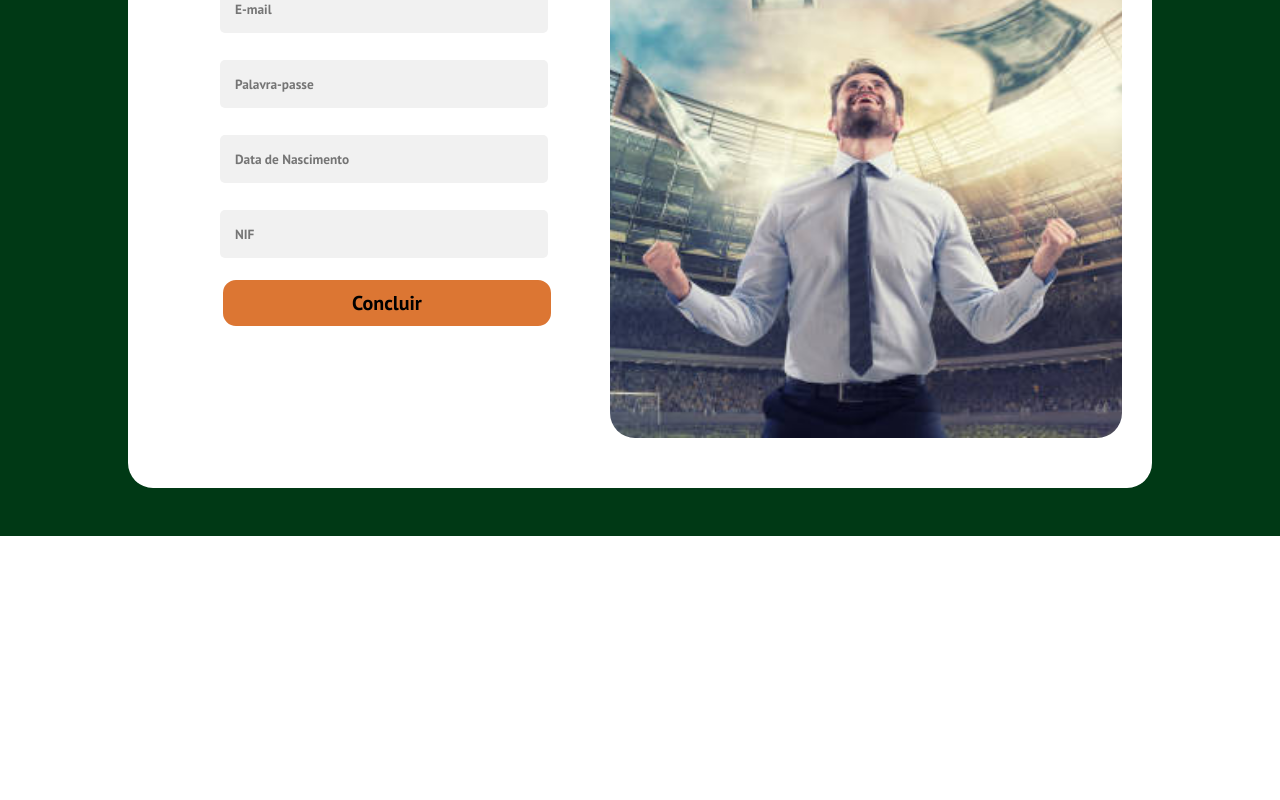
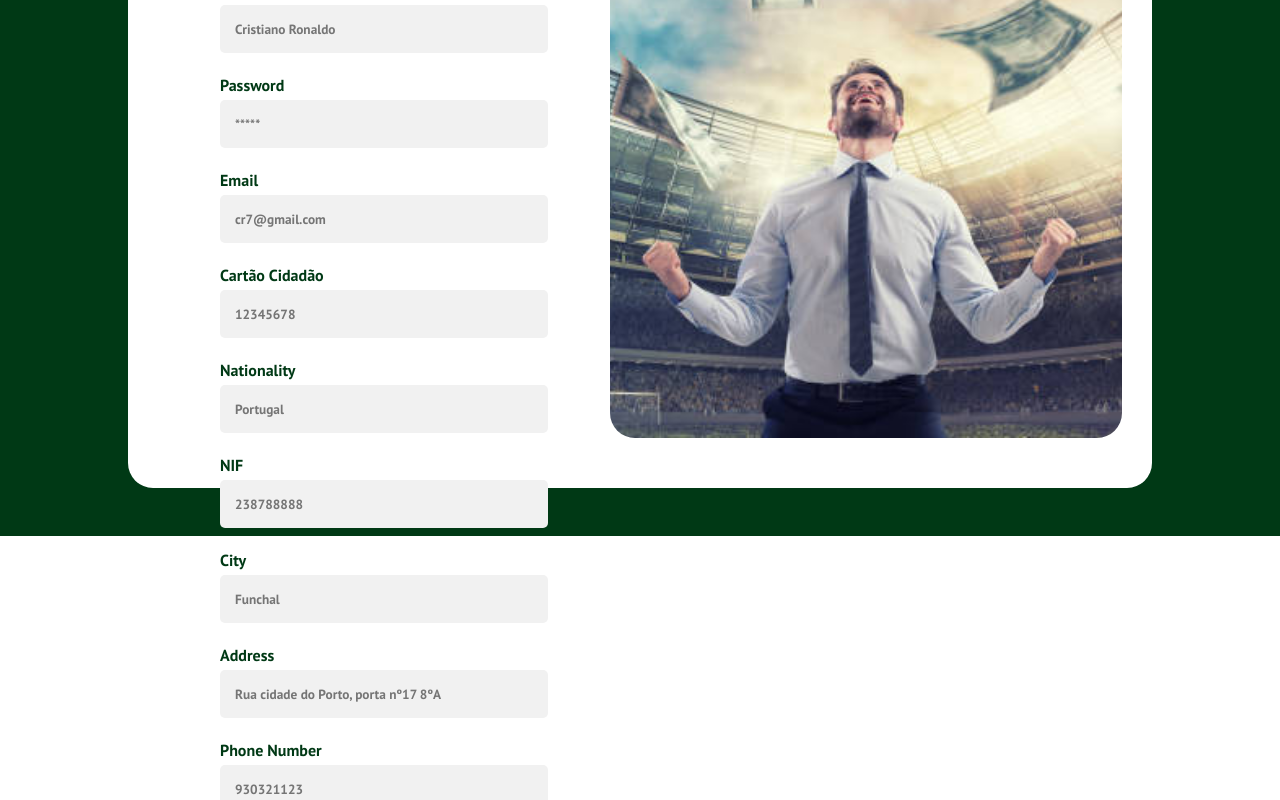
Before and after one commit to RayMightBeWrong/RASBet, a React (Create React App) app in the folder rasbetreact/: page /registo in a window 1280 px wide. Shown: the part 280-1080 px from the top of the page. Before the commit the page ends 816 px from the top, so only its background shows below. Built offline with nearby package versions, Linux system fonts and the light colour scheme.

Commit message:
Registo e correção de erros de listas

```diff
--- a/rasbetreact/src/components/Bets/Boletim.js
+++ b/rasbetreact/src/components/Bets/Boletim.js
@@ -58,7 +58,7 @@ export const Boletim = ({
                 <div className='boletim-body'>
                     <div>
                         {bets.map(game => (
-                            <div><BoletimBet title={game.title} winner={game.winner} cota={game.cota} /></div>
+                            <div key={game.id}><BoletimBet title={game.title} winner={game.winner} cota={game.cota} /></div>
                         ))}
                     </div>
                     <div>
--- a/rasbetreact/src/components/Bets/GamesTab.js
+++ b/rasbetreact/src/components/Bets/GamesTab.js
@@ -65,7 +65,7 @@ export const GamesTab = ({
                 <div className='gamestab'>
                     <div className='bets-tab'>
                         {games.map(game => (
-                            <div><Game id={game.id} title={game.title} date={game.date} participants={game.participants}
+                            <div key={game.id}><Game id={game.id} title={game.title} date={game.date} participants={game.participants}
                                 removeBet={removeBet} addBet={addBet} changeBet={changeBet} userState={userState} /></div>
                         ))}
                     </div>
--- a/rasbetreact/src/components/CarteirasPopUp.js
+++ b/rasbetreact/src/components/CarteirasPopUp.js
@@ -78,7 +78,7 @@ export const CarteirasPopUp = ({
                     <h1> Seleção de carteiras </h1>
                     <div> Aposta do valor de {valormin}</div>
                     {carteiras.map(wallet => (
-                        <div><Carteira wallet_id={wallet.id} verificaCarteira={() => verificaCarteira(wallet.id, wallet.coin.id)} /></div>
+                        <div key={wallet.id}><Carteira wallet_id={wallet.id} verificaCarteira={() => verificaCarteira(wallet.id, wallet.coin.id)} /></div>
                     ))}
 
                     <Button buttonStyle={"btn--bet"} onClick={() => handleClick()}>
--- a/rasbetreact/src/components/pages/Registo.js
+++ b/rasbetreact/src/components/pages/Registo.js
@@ -1,4 +1,4 @@
-import React from 'react';
+import React, { useState } from 'react';
 import './Login.css';
 import { Button } from '../Button';
 
@@ -7,26 +7,48 @@ function Registo({
     userState
 }) {
 
+    const [name, setName] = useState("")
+    const [nif, setNif] = useState("")
+    const [cc, setCc] = useState("")
+    const [psw, setPsw] = useState("")
+    const [email, setEmail] = useState("")
+    const [nationality, setNationality] = useState("")
+    const [city, setCity] = useState("")
+    const [address, setAddress] = useState("")
+    const [phone_number, setPhone_number] = useState("")
+    const [occupation, setOccupation] = useState("")
+    const [postal_code, setPostal_code] = useState("")
+    const [date_of_birth, setDate_of_birth] = useState("")
+
+
     const handleSubmit = event => {
         event.preventDefault()
         if (expertMode === "false") {
             const registo = {
-                name: "Tiago Martins", password: "tiago", email: "tiago@hotmail.com", cc: 30557672,
-                nationality: "Portuguese", nif: 238788888, city: "Braga", address: "Rua", phone_number: 961324242,
-                occupation: "Student", date_of_birth: "2001-07-29", postal_code: "4705-651"
+                name: name, password: psw, email: email, cc: cc,
+                nationality: nationality, nif: nif, city: city, address: address, phone_number: phone_number,
+                occupation: occupation, date_of_birth: date_of_birth, postal_code: postal_code
             }
             console.log(registo)
-            fetch("http://localhost:8080/api/users/gambler", {
+
+            const requestOptions = {
                 method: "POST",
                 headers: { "Content-Type": "application/json" },
                 body: JSON.stringify(registo)
-            }, {
-                method: "POST",
-                headers: { "Content-Type": "application/json" },
-                body: JSON.stringify(registo)
-            }).then(
-                res => console.log('An error occurred.', res)
-            )
+            }
+            fetch("http://localhost:8080/api/users/gambler", requestOptions)
+                .then(res => {
+                    if (res.status !== 200) {
+                        let errorMsg;
+                        if ((errorMsg = res.headers.get("x-error")) == null)
+                            errorMsg = "Error occured"
+                        alert(errorMsg)
+                    }
+                    else {
+                        alert("Gambler account created successfully")
+                    }
+                })
+                .catch(_ => alert("Error occured"))
         }
         else {
             const registo = { email: "", psw: "" }
@@ -48,14 +70,20 @@ function Registo({
                 <div className='registo'>
                     <div className='white-box'>
                         <div className='container'>
-                            <form class="container-form" onSubmit={handleSubmit}>
+                            <form className="container-form" onSubmit={handleSubmit}>
                                 <h1>Registo</h1>
-
-                                <input type="txtL" placeholder="E-mail" name="email" required />
-                                <input type="txtL" placeholder="Palavra-passe" name="psw" required />
-                                <input type="txtL" placeholder="Data de Nascimento" name="dataNascimento" required />
-                                <input type="txtL" placeholder="NIF" name="nif" required />
-
+                                Name <input type="txtL" placeholder="Cristiano Ronaldo" value={name} onChange={(e) => setName(e.target.value)} required />
+                                Password <input type="txtL" placeholder="*****" value={psw} onChange={(e) => setPsw(e.target.value)} required />
+                                Email <input type="txtL" placeholder="cr7@gmail.com" value={email} onChange={(e) => setEmail(e.target.value)} required />
+                                Cartão Cidadão <input type="txtL" placeholder="12345678" value={cc} onChange={(e) => setCc(e.target.value)} required />
+                                Nationality <input type="txtL" placeholder="Portugal" value={nationality} onChange={(e) => setNationality(e.target.value)} required />
+                                NIF <input type="txtL" placeholder="238788888" value={nif} onChange={(e) => setNif(e.target.value)} required />
+                                City <input type="txtL" placeholder="Funchal" value={city} onChange={(e) => setCity(e.target.value)} required />
+                                Address<input type="txtL" placeholder="Rua cidade do Porto, porta nº17 8ºA" value={address} onChange={(e) => setAddress(e.target.value)} required />
+                                Phone Number <input type="txtL" placeholder="930321123" value={phone_number} onChange={(e) => setPhone_number(e.target.value)} required />
+                                Occupation <input type="txtL" placeholder="Football player" value={occupation} onChange={(e) => setOccupation(e.target.value)} required />
+                                Date of birth <input type="txtL" placeholder="1985-02-05" value={date_of_birth} onChange={(e) => setDate_of_birth(e.target.value)} required />
+                                Postal code <input type="txtL" placeholder="4710-057" value={postal_code} onChange={(e) => setPostal_code(e.target.value)} required />
                                 <Button buttonSize='btn--flex' type="submit">Concluir</Button>
 
                             </form>
```
Also changed, not shown: rasbetreact/src/components/pages/Promocoes.js (added).
